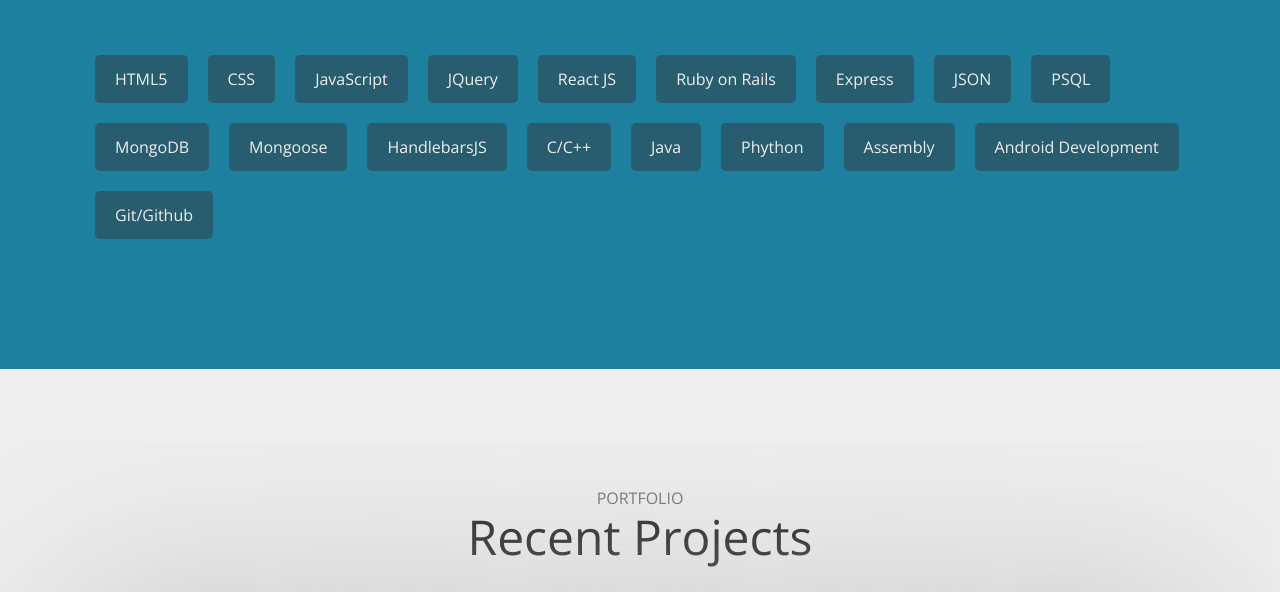
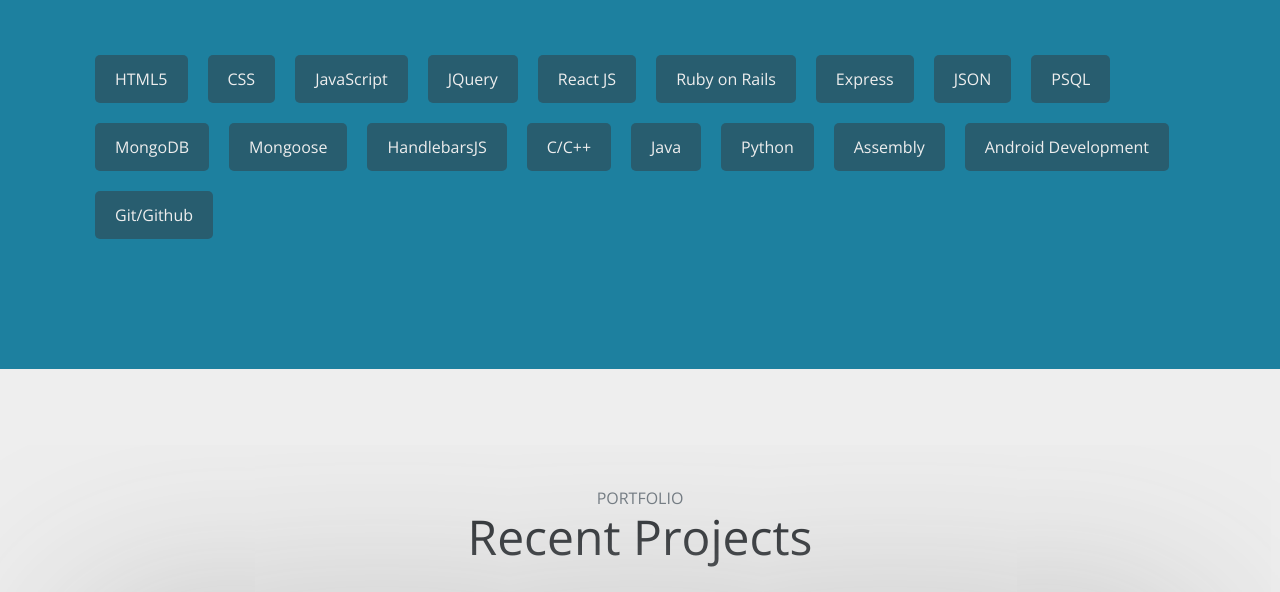
Before and after one commit to TakyiuLo/portfolio, a website: page index.html in a window 1280 px wide. Shown: the part 2096-2688 px from the top of the page. Drawn offline with nearby package versions, Linux system fonts and the light colour scheme.

Commit message:
fixed phython to python

```diff
--- a/index.html
+++ b/index.html
@@ -117,7 +117,7 @@
         <li class="list-group-item skills-item">HandlebarsJS</li>
         <li class="list-group-item skills-item">C/C++</li>
         <li class="list-group-item skills-item">Java</li>
-        <li class="list-group-item skills-item">Phython</li>
+        <li class="list-group-item skills-item">Python</li>
         <li class="list-group-item skills-item">Assembly</li>
         <li class="list-group-item skills-item">Android Development</li>
         <li class="list-group-item skills-item">Git/Github</li>
```
